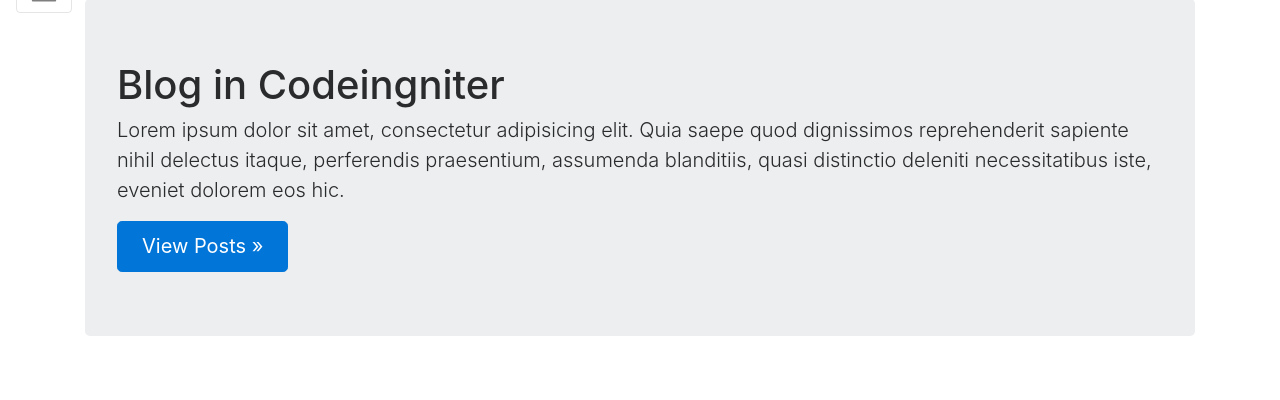
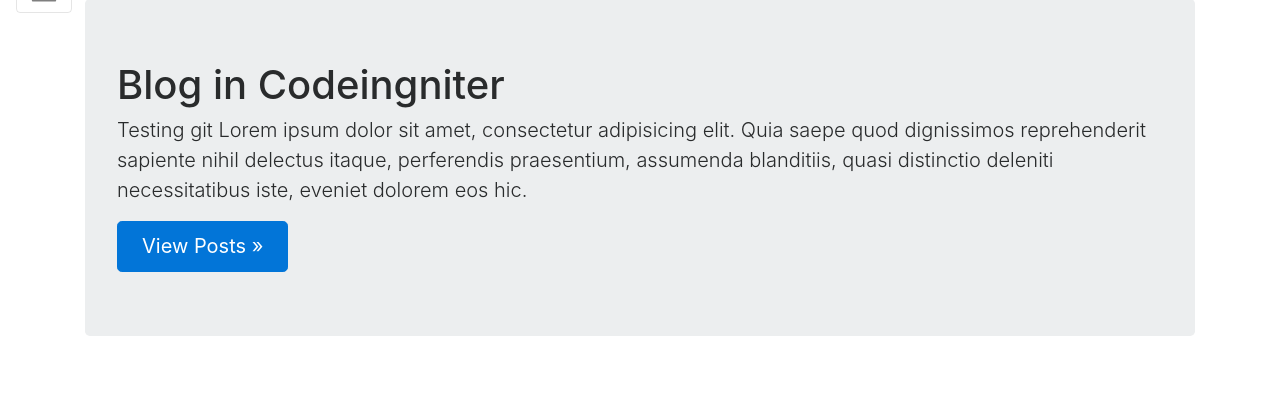
Before and after one commit to findcave/blog, a CodeIgniter app: page /database/ in a window 1280 px wide. Shown: the part 73-473 px from the top of the page. Run offline with CodeIgniter, Linux system fonts and the light colour scheme; some libraries are stand-ins or nearby versions.

Commit message:
testing git

```diff
--- a/application/views/welcome_message.php
+++ b/application/views/welcome_message.php
@@ -1,6 +1,6 @@
 
       <div class="jumbotron">
         <h1>Blog in Codeingniter</h1>
-        <p class="lead">Lorem ipsum dolor sit amet, consectetur adipisicing elit. Quia saepe quod dignissimos reprehenderit sapiente nihil delectus itaque, perferendis praesentium, assumenda blanditiis, quasi distinctio deleniti necessitatibus iste, eveniet dolorem eos hic.</p>
+        <p class="lead">Testing git Lorem ipsum dolor sit amet, consectetur adipisicing elit. Quia saepe quod dignissimos reprehenderit sapiente nihil delectus itaque, perferendis praesentium, assumenda blanditiis, quasi distinctio deleniti necessitatibus iste, eveniet dolorem eos hic.</p>
         <a class="btn btn-lg btn-primary" href="#" role="button">View Posts &raquo;</a>
       </div>
```
